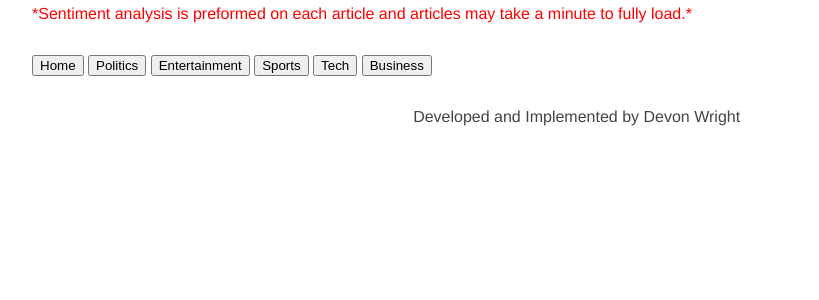
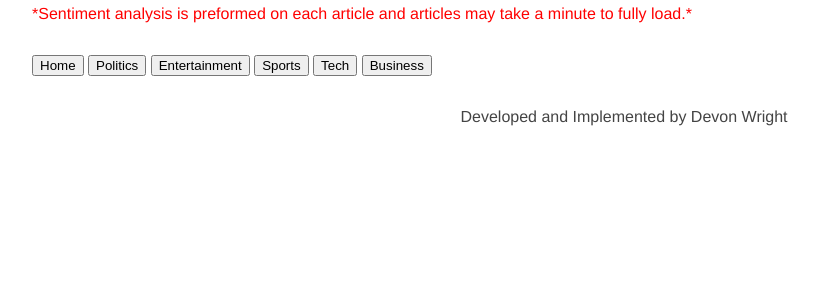
Before and after one commit to DevonWright/news_aggregator, a Flask app: page / in a window 1280 px wide. Shown: the part 239-539 px from the top of the page, without its empty margins (16-835 px from the left). Run offline with Flask 2, Linux system fonts and the light colour scheme.

Commit message:
removed css for footer

```diff
--- a/static/css/main.css
+++ b/static/css/main.css
@@ -12,8 +12,3 @@ nav {
   margin-top: 2em;
   margin-bottom: 2em;
 }
-
-footer {
-  width: 92%;
-  text-align: center;
-}
```
